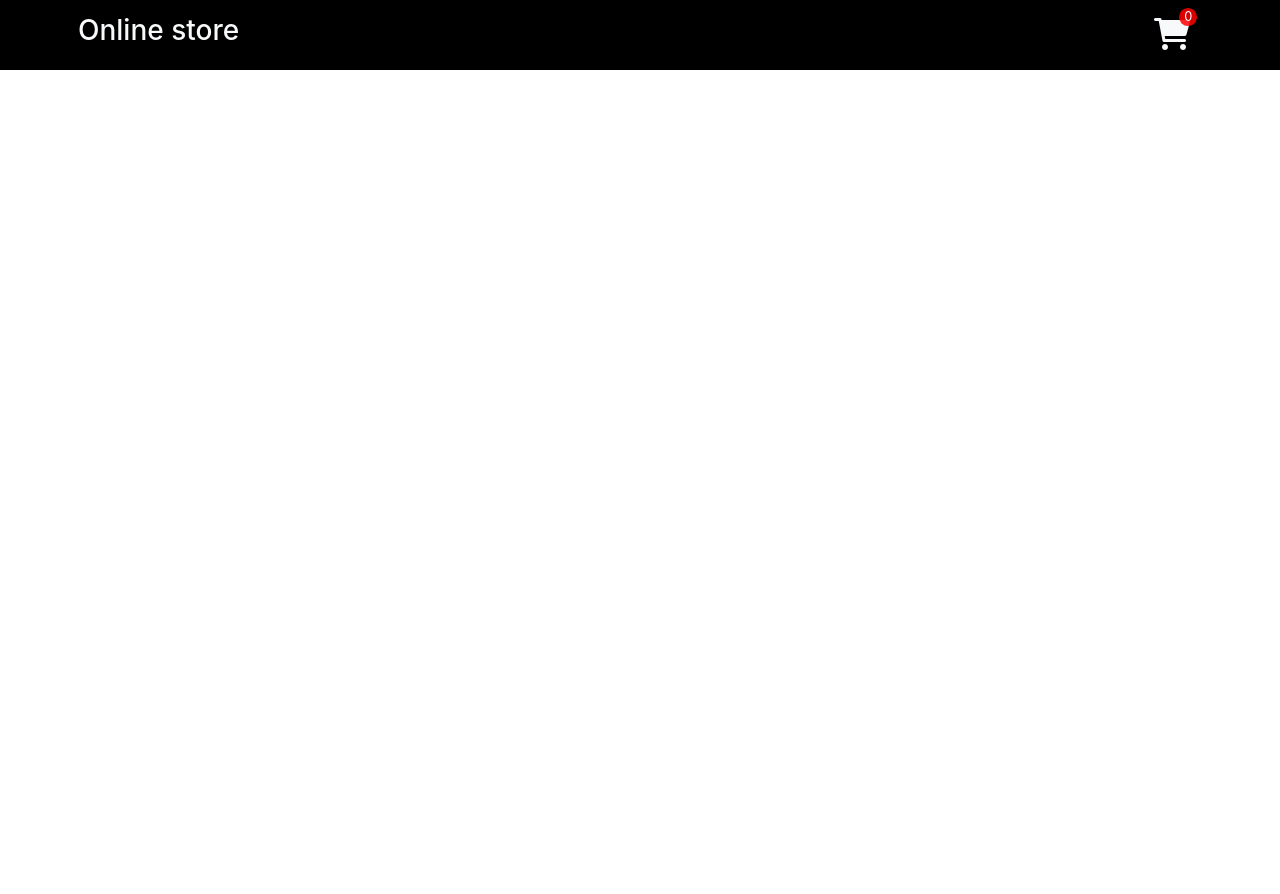
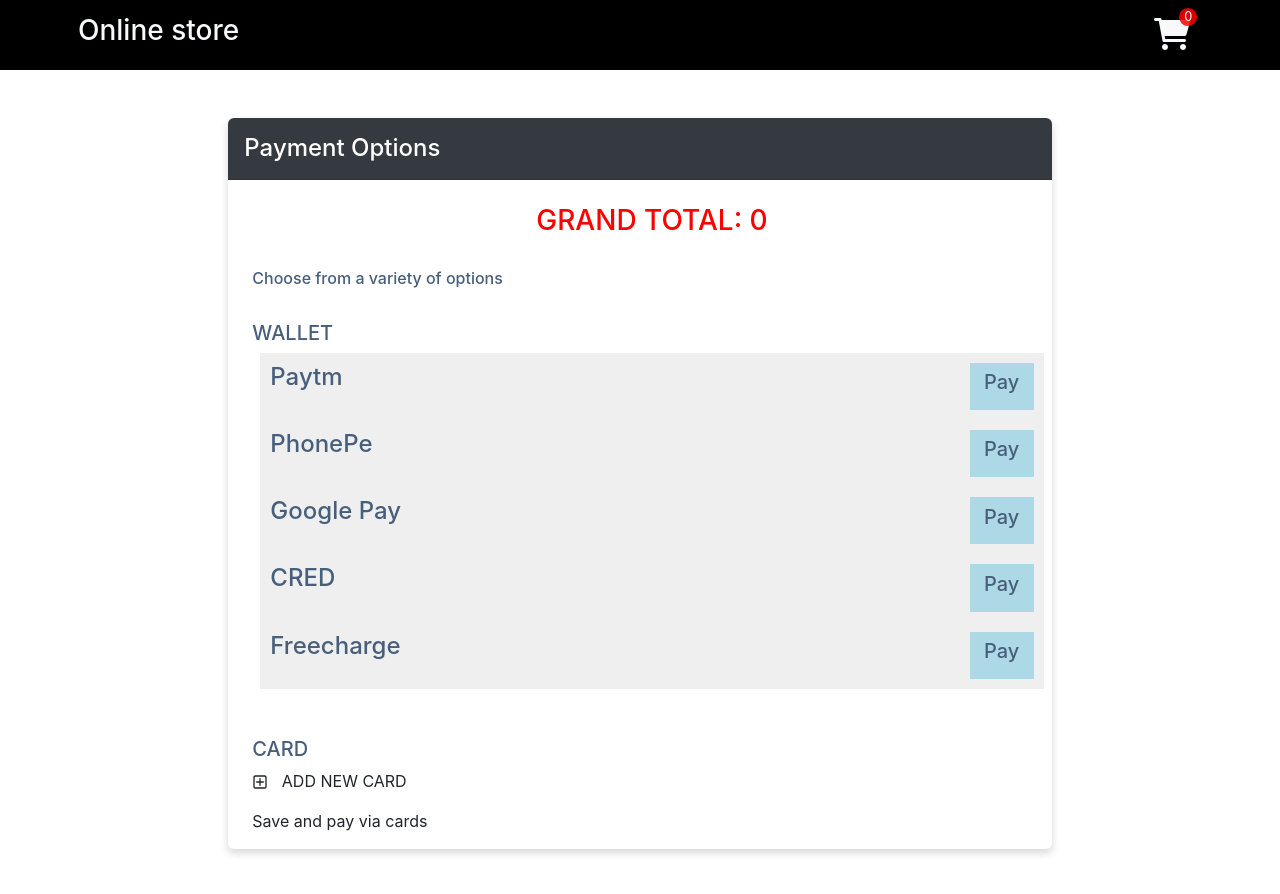
Before and after one commit to kumarprince1407/eCommerceApp, a React (Create React App) app in the folder online-store/: page /payment_options in a window 1280 px wide. Before the commit this address had no page. Shown: the top 894 px of the page. Before the commit the page ends 800 px from the top, so only its background shows below. Built offline with nearby package versions, Linux system fonts and the light colour scheme.

Commit message:
Created a payments page

```diff
--- a/online-store/src/App.js
+++ b/online-store/src/App.js
@@ -9,6 +9,7 @@
 import { Routes, Route } from "react-router-dom";
 
 import toast, { Toaster } from "react-hot-toast";
+import PaymentsPage from "./components/PaymentsPage";
 //Add filtering
 function App() {
   const [searchInput, setSearchInput] = useState(""); //Adding state for search input
@@ -19,6 +20,7 @@
       <Routes>
         <Route path="/" element={<Home searchInput={searchInput} />} />
         <Route path="/cart" element={<CartDetails />} />
+        <Route path="/payment_options" element={<PaymentsPage />} />
       </Routes>
       <Toaster />
     </>
--- a/online-store/src/components/CartDetails.jsx
+++ b/online-store/src/components/CartDetails.jsx
@@ -10,6 +10,7 @@
 } from "../redux/features/cartSlice";
 
 import toast from "react-hot-toast";
+import { NavLink, useNavigate } from "react-router-dom";
 
 const CartDetails = () => {
   //const arr = [0, 1];
@@ -19,6 +20,7 @@
   const [quantity, setTotalQuantity] = useState(0);
 
   const dispatch = useDispatch();
+  const navigate = useNavigate();
 
   //add To cart
   const handleIncrement = (e) => {
@@ -210,6 +212,21 @@
                   </tfoot>
                 </table>
               )}
+              {carts.length > 0 && (
+                <div
+                  className="checkout-button"
+                  style={{ textAlign: "center", margin: "5px" }}
+                >
+                  <NavLink
+                    to="/payment_options"
+                    state={{ totalPrice: totalPrice }}
+                  >
+                    <button className="btn btn-success mt-0 btn-medium w-25">
+                      <span>Proceed to Payment</span>
+                    </button>
+                  </NavLink>
+                </div>
+              )}
             </div>
           </div>
         </div>
--- /dev/null
+++ b/online-store/src/components/PaymentsPage.jsx
@@ -0,0 +1,168 @@
+import React from "react";
+import { CgAddR } from "react-icons/cg";
+import { useLocation } from "react-router-dom";
+
+const PaymentsPage = () => {
+  const location = useLocation();
+  const { totalPrice } = location.state || { totalPrice: 0 }; //defaults to zero if state is not provided
+  return (
+    <>
+      <div className="row justify-content-center m-0">
+        <div className="col-md-8 mt-5 mb-5 carddetails">
+          <div className="card">
+            <div className="card-header bg-dark p-3">
+              <div className="card-header-flex">
+                <h4 className="text-white m-0">Payment Options</h4>
+              </div>
+            </div>
+            <div className="cart-body p-0 ml-4">
+              <div className="wallet mt-4 ">
+                <h3 style={{ textAlign: "center", color: "red" }}>
+                  GRAND TOTAL: {totalPrice}
+                </h3>
+                <br />
+                <h6>Choose from a variety of options</h6>
+                <br />
+                <h5>WALLET</h5>
+                <div className="button-container d-flex m-2 flex-column">
+                  <div
+                    className="button1 d-flex flex-row "
+                    style={{
+                      background: "#efefef",
+                      outline: "none",
+                      justifyContent: "space-between",
+                      padding: "10px",
+                    }}
+                    onClick={""}
+                  >
+                    <span>
+                      <h4>Paytm</h4>
+                    </span>
+                    <button
+                      style={{
+                        background: "lightblue",
+                        border: "none",
+                        padding: "1%",
+                        minWidth: "5vw",
+                      }}
+                    >
+                      <h5>Pay</h5>
+                    </button>
+                  </div>
+                  <div
+                    className="button1 d-flex flex-row "
+                    style={{
+                      background: "#efefef",
+                      outline: "none",
+                      justifyContent: "space-between",
+                      padding: "10px",
+                    }}
+                    onClick={""}
+                  >
+                    <span>
+                      <h4>PhonePe</h4>
+                    </span>
+                    <button
+                      style={{
+                        background: "lightblue",
+                        border: "none",
+                        padding: "1%",
+                        minWidth: "5vw",
+                      }}
+                    >
+                      <h5>Pay</h5>
+                    </button>
+                  </div>
+                  <div
+                    className="button1 d-flex flex-row"
+                    style={{
+                      background: "#efefef",
+                      outline: "none",
+                      justifyContent: "space-between",
+                      padding: "10px",
+                    }}
+                    onClick={""}
+                  >
+                    <span>
+                      <h4>Google Pay</h4>
+                    </span>
+                    <button
+                      style={{
+                        background: "lightblue",
+                        border: "none",
+                        padding: "1%",
+                        minWidth: "5vw",
+                      }}
+                    >
+                      {" "}
+                      <h5>Pay</h5>
+                    </button>
+                  </div>
+                  <div
+                    className="button1 d-flex flex-row"
+                    style={{
+                      background: "#efefef",
+                      outline: "none",
+                      justifyContent: "space-between",
+                      padding: "10px",
+                    }}
+                    onClick={""}
+                  >
+                    <span>
+                      <h4>CRED</h4>
+                    </span>
+                    <button
+                      style={{
+                        background: "lightblue",
+                        border: "none",
+                        padding: "1%",
+                        minWidth: "5vw",
+                      }}
+                    >
+                      {" "}
+                      <h5>Pay</h5>
+                    </button>
+                  </div>
+                  <div
+                    className="button1 d-flex flex-row"
+                    style={{
+                      background: "#efefef",
+                      outline: "none",
+                      justifyContent: "space-between",
+                      padding: "10px",
+                    }}
+                    onClick={""}
+                  >
+                    <span>
+                      <h4>Freecharge</h4>
+                    </span>
+                    <button
+                      style={{
+                        background: "lightblue",
+                        border: "none",
+                        padding: "1%",
+                        minWidth: "5vw",
+                      }}
+                    >
+                      {" "}
+                      <h5>Pay</h5>
+                    </button>
+                  </div>
+                </div>
+              </div>
+              <div className="card-payment mt-5">
+                <h5>CARD</h5>
+                <p>
+                  <CgAddR /> &nbsp; ADD NEW CARD
+                </p>
+                <p>Save and pay via cards</p>
+              </div>
+            </div>
+          </div>
+        </div>
+      </div>
+    </>
+  );
+};
+
+export default PaymentsPage;
```
